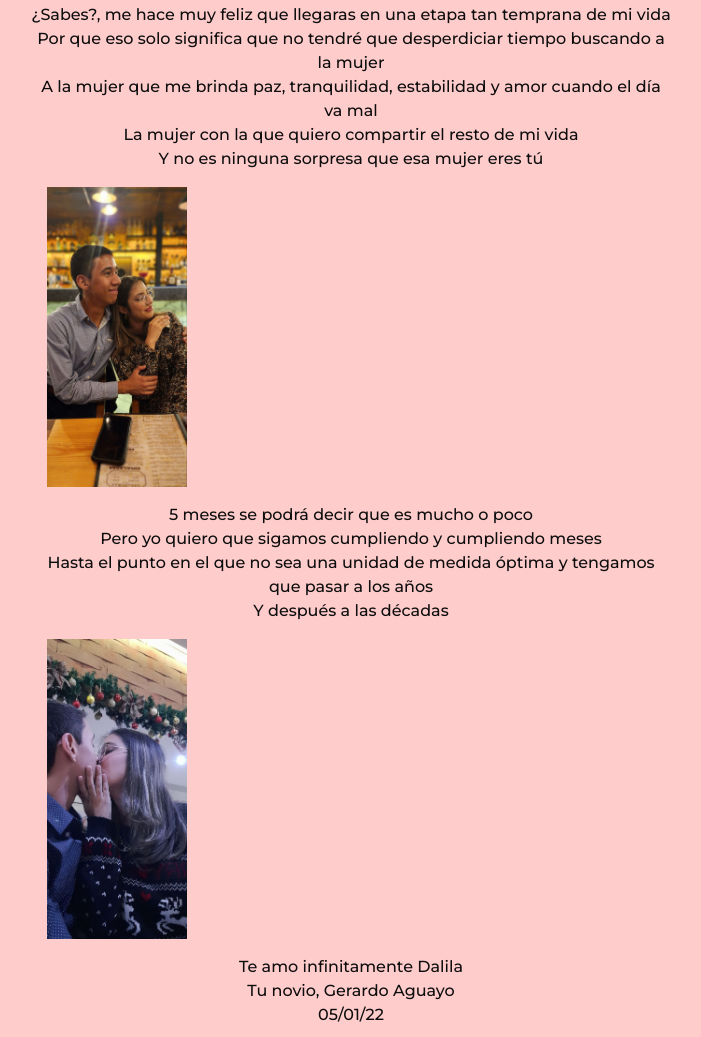
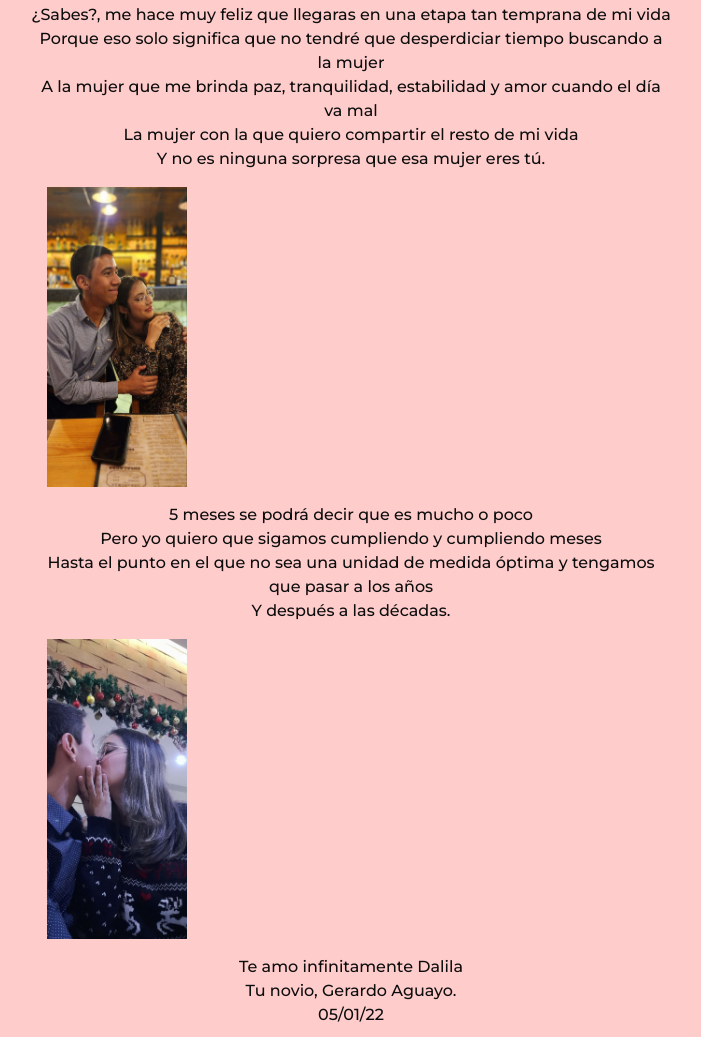
Before and after one commit to GeraAguayo/TuYyo.com, a plain HTML site: page aniv.html in a window 1280 px wide. Shown: the part 851-1888 px from the top of the page, without its empty margins (289-990 px from the left). Drawn offline with Linux system fonts and the light colour scheme.

Commit message:
Correción ortografía

```diff
--- a/aniv.html
+++ b/aniv.html
@@ -28,17 +28,17 @@
         <p>¿Para mí?</p>
         <p>5 meses con la dicha de estar con la mujer más hermosa del universo</p>
         <p>5 meses disfrutando de tu amor, cuidado y compañía</p>
-        <p>5 meses de que ha mi vida haya llegado la mujer de mi vida</p>
+        <p>5 meses de que ha mi vida haya llegado la mujer de mi vida.</p>
 
         <div class="image-grid">
             <img src="photos/b.jpg">
         </div>
 
         <p>¿Sabes?, me hace muy feliz que llegaras en una etapa tan temprana de mi vida</p>
-        <p>Por que eso solo significa que no tendré que desperdiciar tiempo buscando a la mujer</p>
+        <p>Porque eso solo significa que no tendré que desperdiciar tiempo buscando a la mujer</p>
         <p>A la mujer que me brinda paz, tranquilidad, estabilidad y amor cuando el día va mal</p>
         <p>La mujer con la que quiero compartir el resto de mi vida</p>
-        <p>Y no es ninguna sorpresa que esa mujer eres tú</p>
+        <p>Y no es ninguna sorpresa que esa mujer eres tú.</p>
 
         <div class="image-grid">
             <img src="photos/c.jpg">
@@ -47,14 +47,14 @@
         <p>5 meses se podrá decir que es mucho o poco</p>
         <p>Pero yo quiero que sigamos cumpliendo y cumpliendo meses</p>
         <p>Hasta el punto en el que no sea una unidad de medida óptima y tengamos que pasar a los años</p>
-        <p>Y después a las décadas</p>
+        <p>Y después a las décadas.</p>
 
         <div class="image-grid">
             <img src="photos/d.jpg">
         </div>
 
         <p>Te amo infinitamente Dalila</p>
-        <p>Tu novio, Gerardo Aguayo</p>
+        <p>Tu novio, Gerardo Aguayo.</p>
         <p>05/01/22</p>
 
 
```
